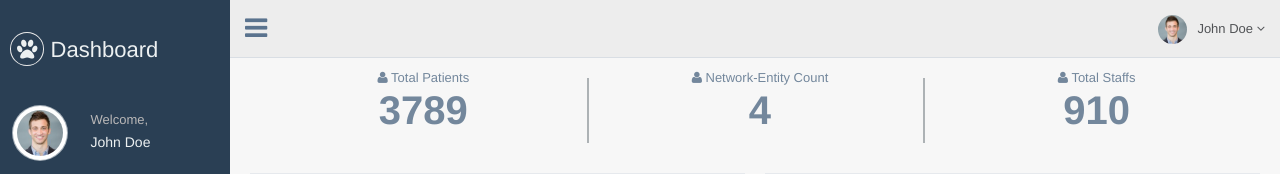
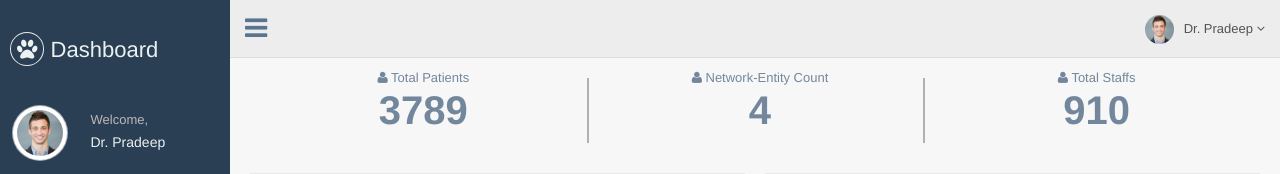
Before and after one commit to deepudaksh/BI-Tool-for-Hospital---flask_python_app, a Flask app: page / in a window 1280 px wide. Shown: the top 174 px of the page. Run offline with Flask 2, Linux system fonts and the light colour scheme; data that the repository does not hold is empty; some libraries are stand-ins or nearby versions.

Commit message:
Update index.html

```diff
--- a/templates/index.html
+++ b/templates/index.html
@@ -43,7 +43,7 @@
           </div>
           <div class="profile_info">
             <span>Welcome,</span>
-            <h2>John Doe</h2>
+            <h2>Dr. Pradeep</h2>
           </div>
         </div>
 
@@ -90,7 +90,7 @@
             <ul class="nav navbar-nav navbar-right">
               <li class="">
                 <a href="javascript:;" class="user-profile dropdown-toggle" data-toggle="dropdown" aria-expanded="false">
-                  <img src="../static/images/img.jpg" alt="">John Doe
+                  <img src="../static/images/img.jpg" alt="">Dr. Pradeep
                   <span class=" fa fa-angle-down"></span>
                 </a>
                 <ul class="dropdown-menu dropdown-usermenu pull-right">
```
